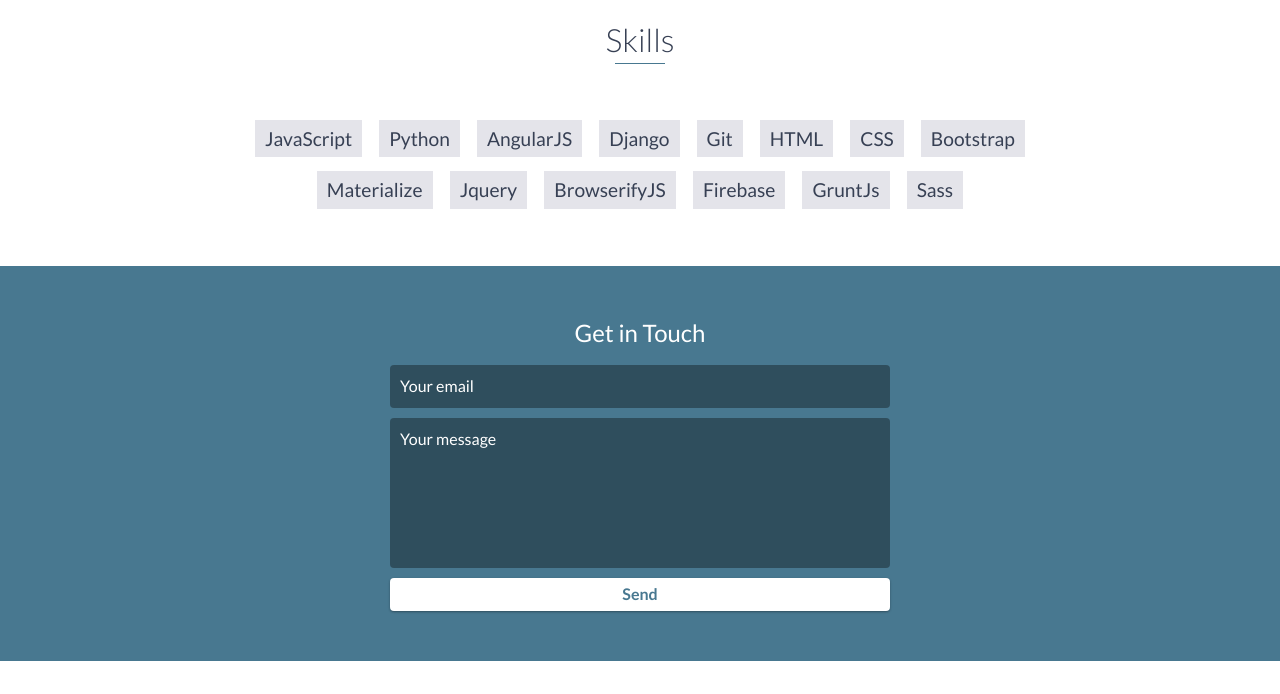
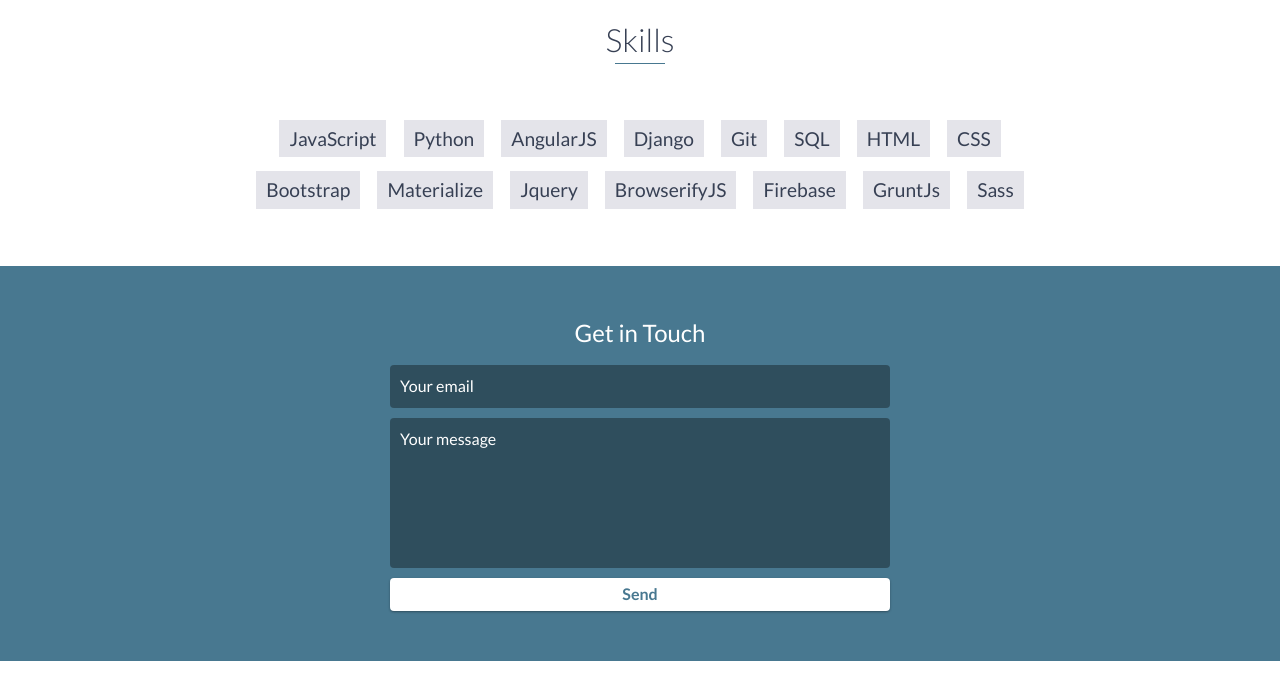
Before and after one commit to jamestonkin/jamestonkin.github.io, a website: page index.html in a window 1280 px wide. Shown: the part 3040-3734 px from the top of the page. Drawn offline with nearby package versions, Linux system fonts and the light colour scheme.

Commit message:
added to skills

```diff
--- a/index.html
+++ b/index.html
@@ -193,6 +193,7 @@
             <li>AngularJS</li>
             <li>Django</li>
             <li>Git</li>
+            <li>SQL</li>
             <li>HTML</li>
             <li>CSS</li>
             <li>Bootstrap</li>
@@ -203,7 +204,6 @@
             <li>GruntJs</li>
             <li>Sass</li>
             <!-- <li>Python</li>
-            <li>Ruby</li>
             <li>Go</li>
             <li>Node.js</li>
             <li>AngularJs</li>
```
